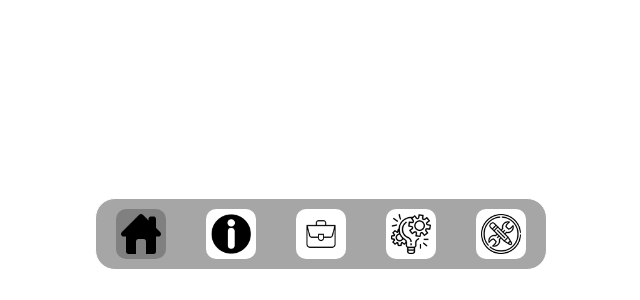
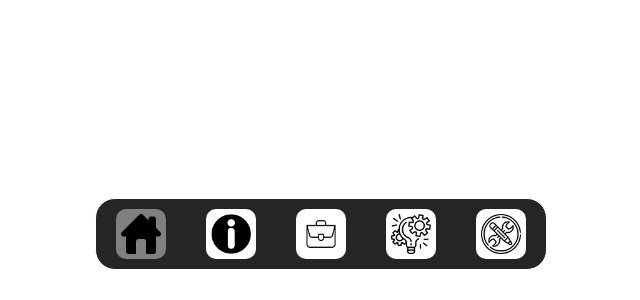
Before and after one commit to Nirmal-code/nirmal_chaudhari_portfolio, a Gatsby site: page /components/navbar/nav in a window 1280 px wide. Shown: the part 500-800 px from the top of the page, without its empty margins (319-959 px from the left). Built offline with nearby package versions, Linux system fonts and the light colour scheme; Gatsby itself is replaced by a stand-in of ours.

Commit message:
nav change

```diff
--- a/src/pages/components/navbar/nav.css
+++ b/src/pages/components/navbar/nav.css
@@ -9,7 +9,7 @@
     border-radius:20px;
     bottom:10px;
     box-shadow: 0px 4px 4px rgba(255, 255, 255, 0.25);
-    background-color: rgba(79, 79, 79, 0.5);
+    background-color:rgba(0, 0, 0, 0.856);
     display:flex;
     animation: navani 1s infinite;
     animation-duration: 2000ms;
```
